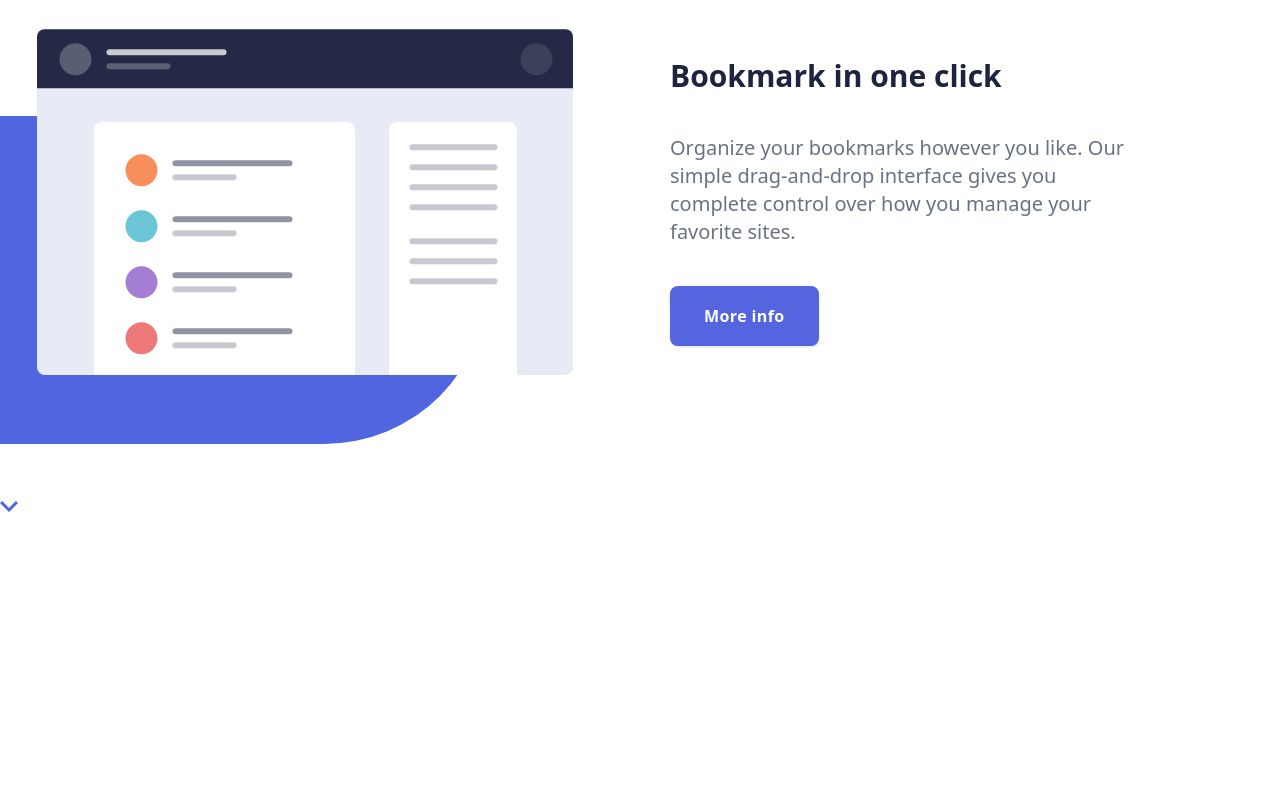
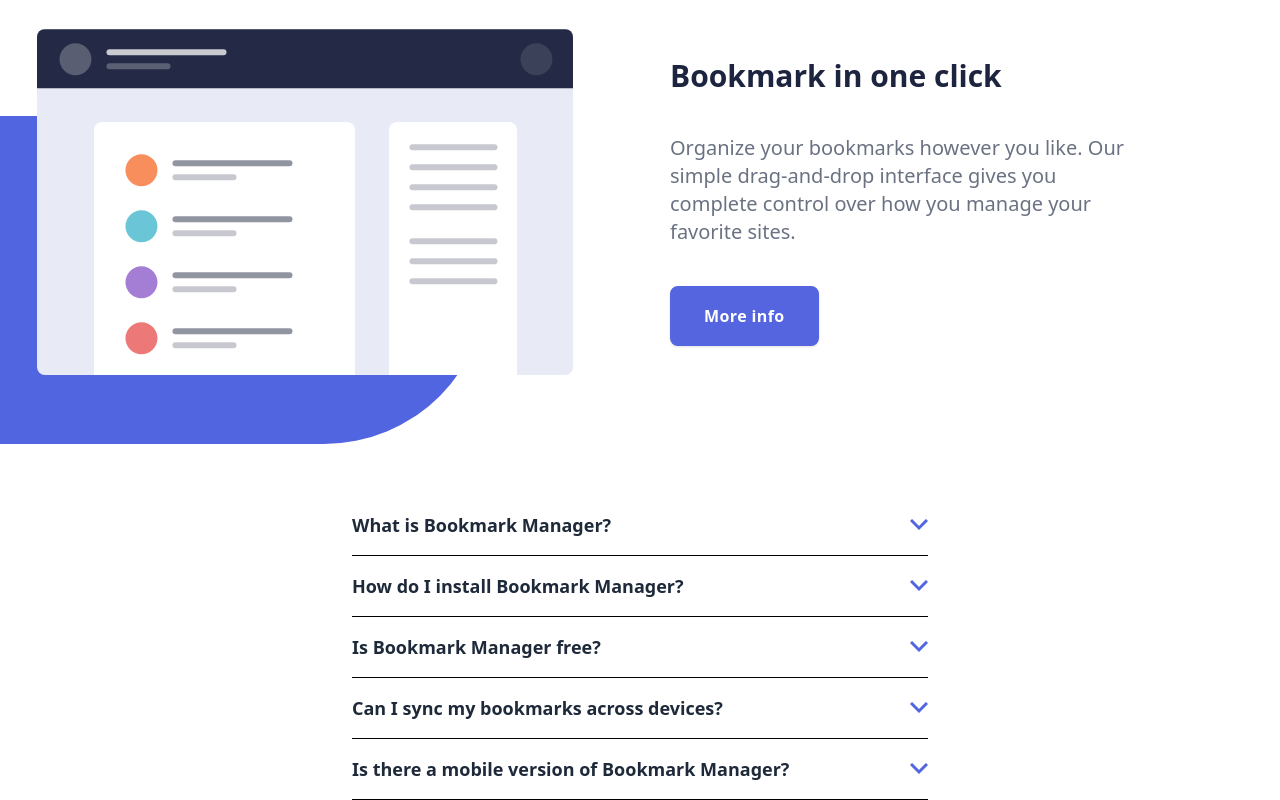
Before and after one commit to JlBestMc/S5.-Landing-Page-React, a React (Vite) app: page / in a window 1280 px wide. Shown: the part 603-1403 px from the top of the page. Before the commit the page ends 1122 px from the top, so only its background shows below. Built offline with nearby package versions, Linux system fonts and the light colour scheme.

Commit message:
Component Dropdown refactored and updating styles

```diff
--- a/src/App.tsx
+++ b/src/App.tsx
@@ -1,6 +1,6 @@
 import Dropdown from "./components/molecules/Dropdown";
 import Features from "./components/organismes/Features";
-import Header from "./components/organismes/header";
+import Header from "./components/organismes/Header";
 import iconarrow from "./assets/icon-arrow.svg";
 import iconclose from "./assets/icon-close.svg";
 
@@ -9,7 +9,7 @@ function App() {
     <>
       <Header></Header>
       <Features></Features>
-      <Dropdown burgerIconSrc={iconarrow} closeIconSrc={iconclose}></Dropdown>
+      <Dropdown></Dropdown>
     </>
   );
 }
--- a/src/components/molecules/Dropdown.tsx
+++ b/src/components/molecules/Dropdown.tsx
@@ -1,52 +1,39 @@
 import { useState } from "react";
-import Burger from "../atoms/Burger";
 import { FAQS, type Dropdown } from "../../data/data";
+import arrowUp from "../../assets/icon-arrow.svg";
+import arrowDown from "../../assets/icon-arrow-red.svg";
 
-interface DropdownProps {
-  burgerIconSrc: string;
-  closeIconSrc: string;
-}
-
-export default function Dropdown({
-  burgerIconSrc,
-  closeIconSrc,
-}: DropdownProps) {
-  const [isOpen, setIsOpen] = useState(false);
+export default function Dropdown() {
   const [selected, setSelected] = useState<string | null>(null);
 
   const handleSelect = (question: string) => {
-    setSelected(question);
+    setSelected(prev => (prev === question ? null : question));
   };
 
   return (
-    <div className="relative">
-      <button onClick={() => setIsOpen(!isOpen)}>
-        <Burger
-          isOpen={isOpen}
-          burgerIconSrc={burgerIconSrc}
-          closeIconSrc={closeIconSrc}
-        />
-      </button>
-      {isOpen && (
-        <div className="absolute right-0 mt-2 w-96 bg-white border rounded shadow p-4 transition-all duration-300">
-          <div className="flex flex-col gap-4">
-            {FAQS.map((faq: Dropdown, index: number) => (
-              <div key={index}>
-                <button
-                  className={`w-full text-left font-bold text-lg ${selected === faq.question ? "text-blue-600" : "text-gray-800"}`}
-                  onClick={() => handleSelect(faq.question)}
-                >
-                  {faq.question}
-                </button>
-                {selected === faq.question && (
-                  <p className="mt-2 text-gray-600">{faq.answer}</p>
-                )}
-                <hr className="opacity-25 mt-2" />
-              </div>
-            ))}
-          </div>
+    <div className="w-full max-w-xl mx-auto mt-8">
+      {FAQS.map((faq: Dropdown, index: number) => (
+        <div key={index} className="border-b py-4">
+          <button
+            className="w-full flex justify-between items-center text-left font-semibold text-lg text-gray-800 hover:text-blue-500"
+            onClick={() => handleSelect(faq.question)}
+          >
+            <span className={`${selected === faq.question ? "text-blue-600" : ""}`}>
+              {faq.question}
+            </span>
+            <img
+              src={selected === faq.question ? arrowDown : arrowUp}
+              alt={selected === faq.question ? "Collapse" : "Expand"}
+
+            />
+          </button>
+          {selected === faq.question && (
+            <p className="mt-2 text-gray-600 text-sm leading-relaxed">
+              {faq.answer}
+            </p>
+          )}
         </div>
-      )}
+      ))}
     </div>
   );
 }
```
Also changed, not shown: src/assets/icon-arrow-red.svg (added).
